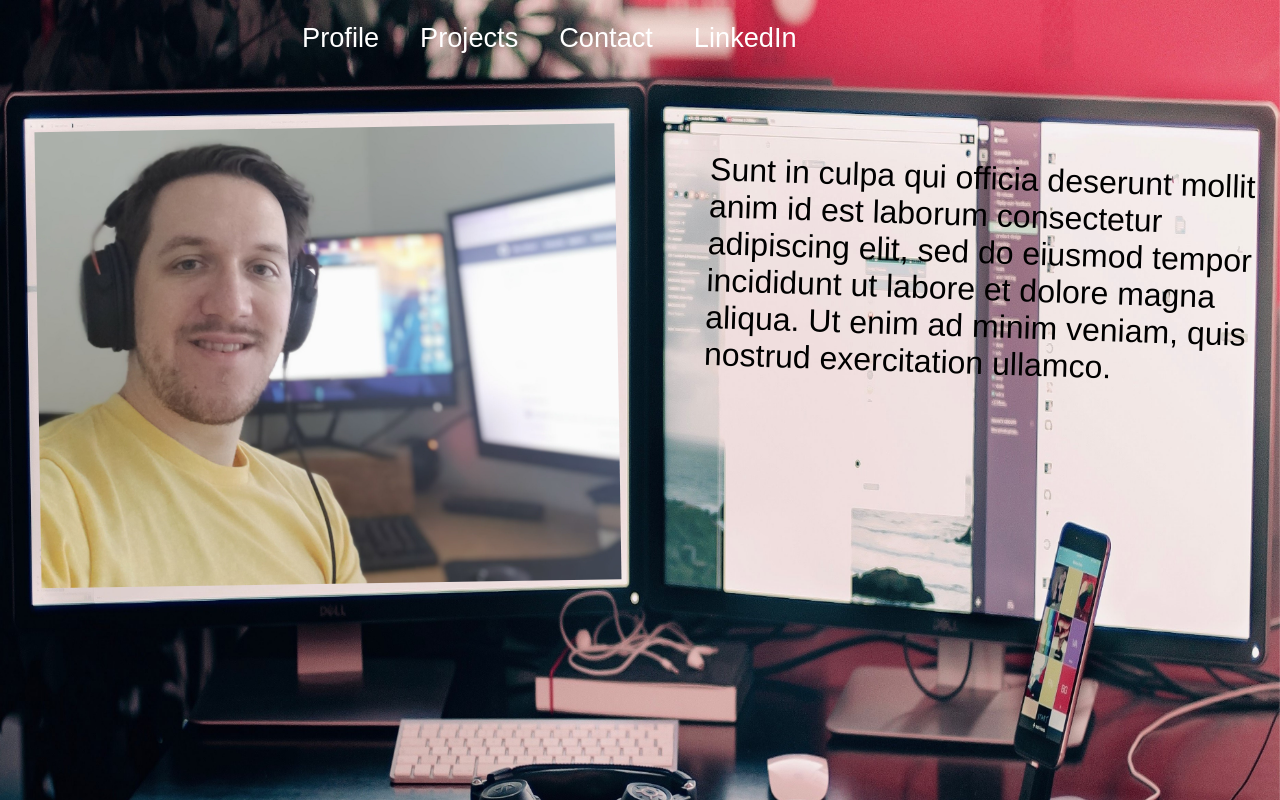
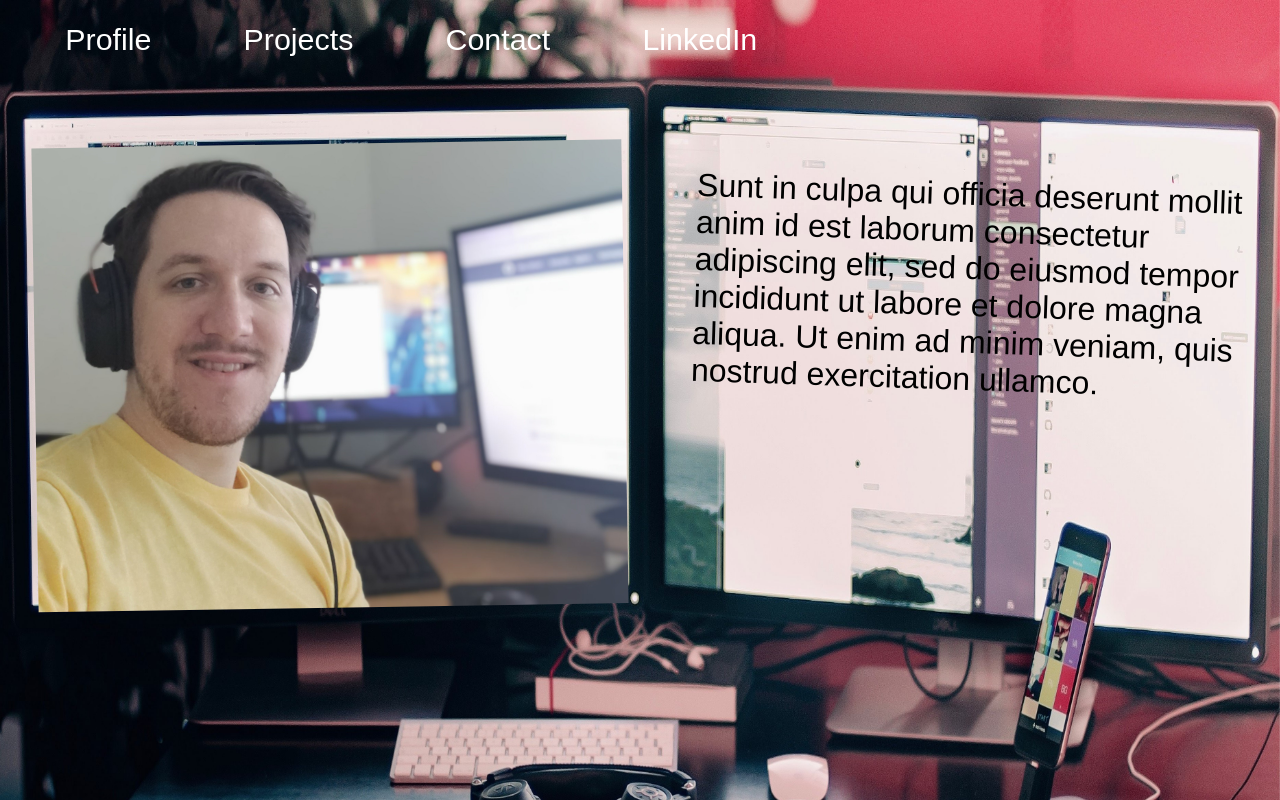
Before and after one commit to Balince/Portfolio, a plain HTML site: page index.html in a window 1280 px wide. Drawn offline with nearby package versions, Linux system fonts and the light colour scheme.

Commit message:
more stuff

```diff
--- a/css/styles.css
+++ b/css/styles.css
@@ -26,29 +26,50 @@ p {
 
 .myPic {
   width: 106%;
-  height: 57vh;
-  max-height: 57vh;
+  height: 58vh;
+  max-height: 58vh;
 }
 
-.navbar {
+ul {
+  display: flex;
+  list-style-type: none;
+  margin: 0;
+  padding: 0;
+  /* overflow: hidden; */
+  padding-top: 1.4vh;
+  /* padding-left: 23.5vw; */
+  /* margin-left: 23.5vw; */
+}
+
+li a {
+  display: block;
+  font-size: 1.9em;
+  color: white;
+  padding: 1.3vh 2.1vw;
+  text-decoration: none;
+  margin-left: 3vw;
+}
+
+/* .navbar {
   display: flex;
   padding-top: 1.4vh;
-  max-width: 10%;
-  padding-left: 22vw;
+  max-width: 5%;
+  padding-left: 23.5vw;
 
 }
 
 .navbar a {
-  font-size: 1.7em;
+  font-size: 1.9em;
   color: white;
-  padding: 1.3vh 1.6vw;
+  padding: 1.3vh 2.1vw;
   text-decoration: none;
-  margin-left: 50%;
+  margin-left: 3vw;
 
-}
+} */
 
 .container {
   margin: 0 auto;
+  max-width: 100%;
 }
 
 /* Column container */
@@ -59,7 +80,7 @@ p {
   align-items: flex-start;
   /* border: 2px solid yellow; */
   margin-top: 4%;
-  margin-left: 3%;
+  margin-left: 2.5%;
   max-width: 95%;
   width: 95%;
 
@@ -74,21 +95,47 @@ transform: rotate(-0.9deg);
 
 .col-2 {
   width: 50%;
-  margin-left: 5%;
+  margin-left: 3.5%;
   transform: rotate(1.9deg);
   }
 
 /* Responsive layout - when the screen is less than 700px wide, make the two columns stack on top of each other instead of next to each other */
+
+@media screen and (max-width: 1650px) {
+  .columns {
+    display: flex;
+    align-items: flex-start;
+    /* border: 2px solid yellow; */
+    margin-top: 4.6%;
+    margin-left: 2.7%;
+    max-width: 95%;
+    width: 95%;
+
+  }
+
+  .myPic {
+    width: 106%;
+    height: 58vh;
+    max-height: 58vh;
+  }
+}
+
 @media screen and (max-width: 1615px) {
   .columns {
     display: flex;
     align-items: flex-start;
     /* border: 2px solid yellow; */
     margin-top: 4.5%;
-    margin-left: 3%;
+    margin-left: 2.7%;
     max-width: 95%;
     width: 95%;
 
+  }
+
+  .myPic {
+    width: 106%;
+    height: 58vh;
+    max-height: 58vh;
   }
 }
 
@@ -101,6 +148,22 @@ transform: rotate(-0.9deg);
     /* border: 2px solid yellow; */
     margin-top: 5%;
     margin-left: 3%;
+    max-width: 95%;
+    width: 95%;
+
+  }
+
+}
+
+@media screen and (max-width: 1300px) {
+
+  /* Column container */
+  .columns {
+    display: flex;
+    align-items: flex-start;
+    /* border: 2px solid yellow; */
+    margin-top: 6%;
+    margin-left: 2.7%;
     max-width: 95%;
     width: 95%;
 
--- a/index.html
+++ b/index.html
@@ -19,12 +19,14 @@
 
   <div class="container">
 
-      <div class="navbar">
-          <a href="index.html">Profile</a>
-          <a href="projects.html">Projects</a>
-          <a href="contact.html">Contact</a>
-          <a href="#">LinkedIn</a>
-        </div>
+      <!-- <div class="navbar"> -->
+        <ul>
+         <li><a href="index.html">Profile</a></li>
+         <li><a href="projects.html">Projects</a></li>
+         <li><a href="contact.html">Contact</a></li>
+         <li><a href="#">LinkedIn</a></li>
+        </ul>
+      <!-- </div> -->
 
   <!-- The flexible grid (content) -->
   <div class="columns">
```
